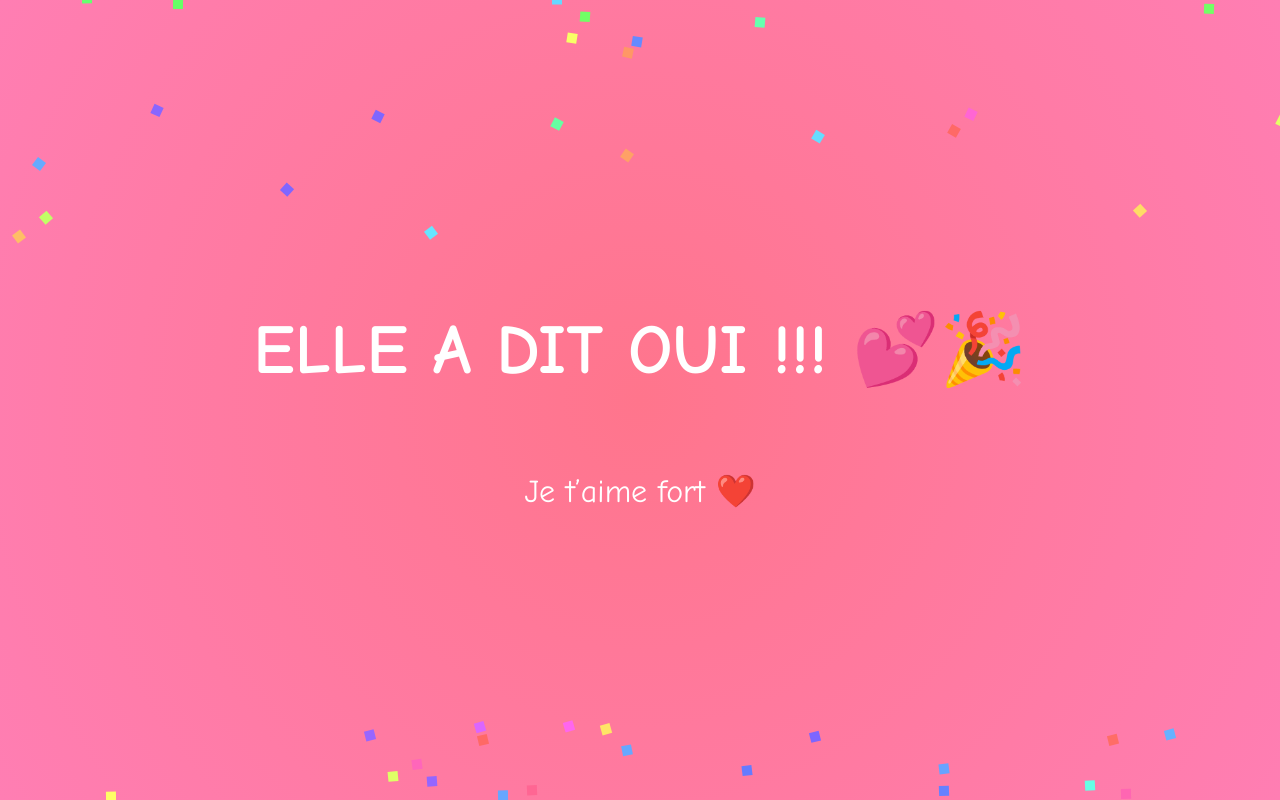
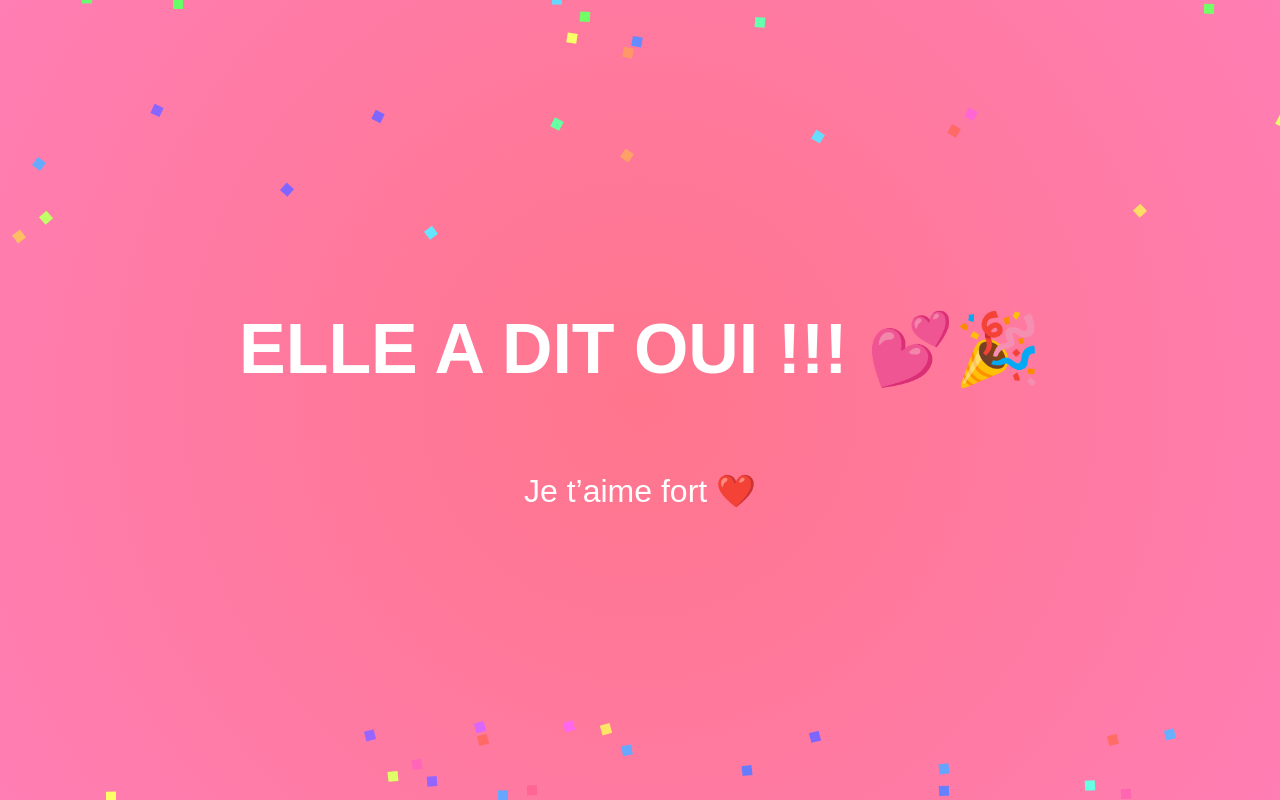
Before and after one commit to toforyou/code-valentin, a plain HTML site: page index.html in a window 1280 px wide. Both pictures are taken after a click on the button "OUI 💖". Drawn offline with Linux system fonts and the light colour scheme.

Commit message:
Update index.html

```diff
--- a/index.html
+++ b/index.html
@@ -12,7 +12,7 @@
             display: flex;
             align-items: center;
             justify-content: center;
-            font-family: 'Comic Sans MS', cursive, sans-serif;
+            font-family: Arial, Helvetica, sans-serif;
             overflow: hidden;
         }
 
@@ -109,14 +109,25 @@
 </div>
 
 <!-- 🎵 Musique -->
-<audio id="music" src="music.mp3"></audio>
+<audio id="music" src="music.mp3" preload="auto" loop></audio>
 
 <script>
     const yesBtn = document.getElementById("yes");
     const noBtn = document.getElementById("no");
     const music = document.getElementById("music");
 
-    // 😈 Bouton NON qui fuit la souris
+    let musicStarted = false;
+
+    // 🎵 Démarrage musique dès le premier contact (iPhone safe)
+    document.addEventListener("click", () => {
+        if (!musicStarted) {
+            music.volume = 0.5; // 50%
+            music.play();
+            musicStarted = true;
+        }
+    }, { once: true });
+
+    // 😈 Bouton NON qui fuit
     noBtn.addEventListener("mouseenter", () => {
         const x = Math.random() * (window.innerWidth - noBtn.offsetWidth);
         const y = Math.random() * (window.innerHeight - noBtn.offsetHeight);
@@ -130,21 +141,18 @@
         const celebration = document.getElementById("celebration");
         celebration.style.display = "flex";
 
-        // 🎵 musique avec montée progressive
-        music.volume = 0;
-        music.play();
-
-        let volume = 0;
-        const fadeIn = setInterval(() => {
-            volume += 0.05;
+        // 📈 Crescendo TRÈS lent
+        let volume = music.volume;
+        const crescendo = setInterval(() => {
+            volume += 0.01;
             if (volume >= 1) {
                 volume = 1;
-                clearInterval(fadeIn);
+                clearInterval(crescendo);
             }
             music.volume = volume;
-        }, 200);
+        }, 300);
 
-        // 📱 vibration (iPhone)
+        // 📱 vibration iPhone
         if (navigator.vibrate) {
             navigator.vibrate([200, 100, 200, 100, 400]);
         }
```
